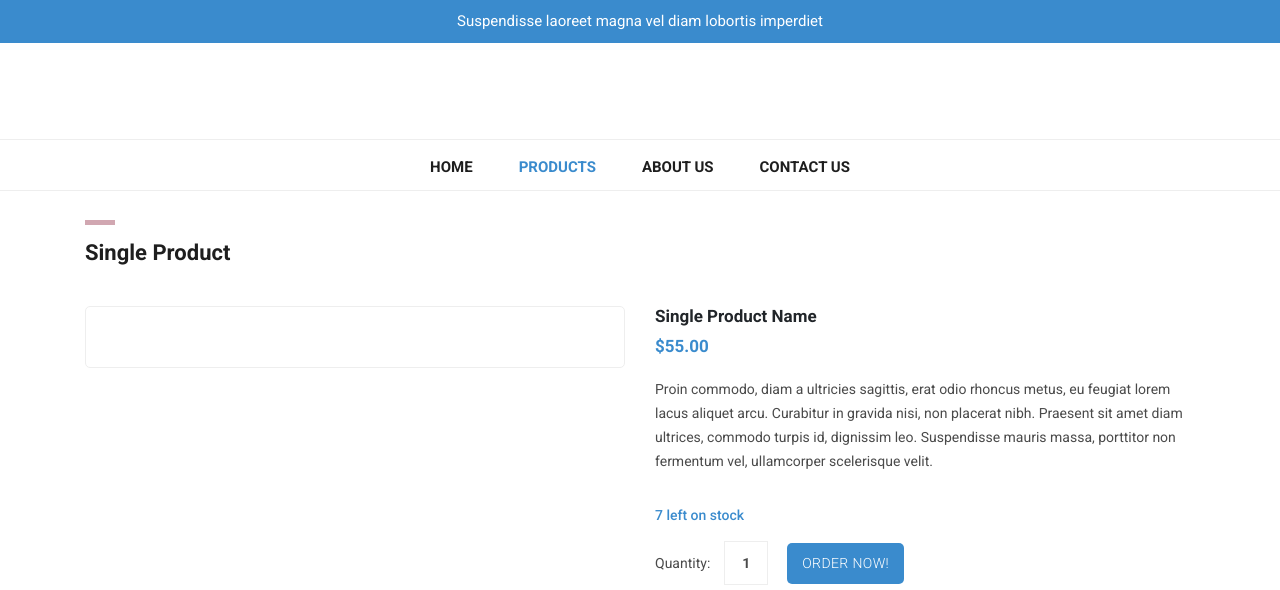
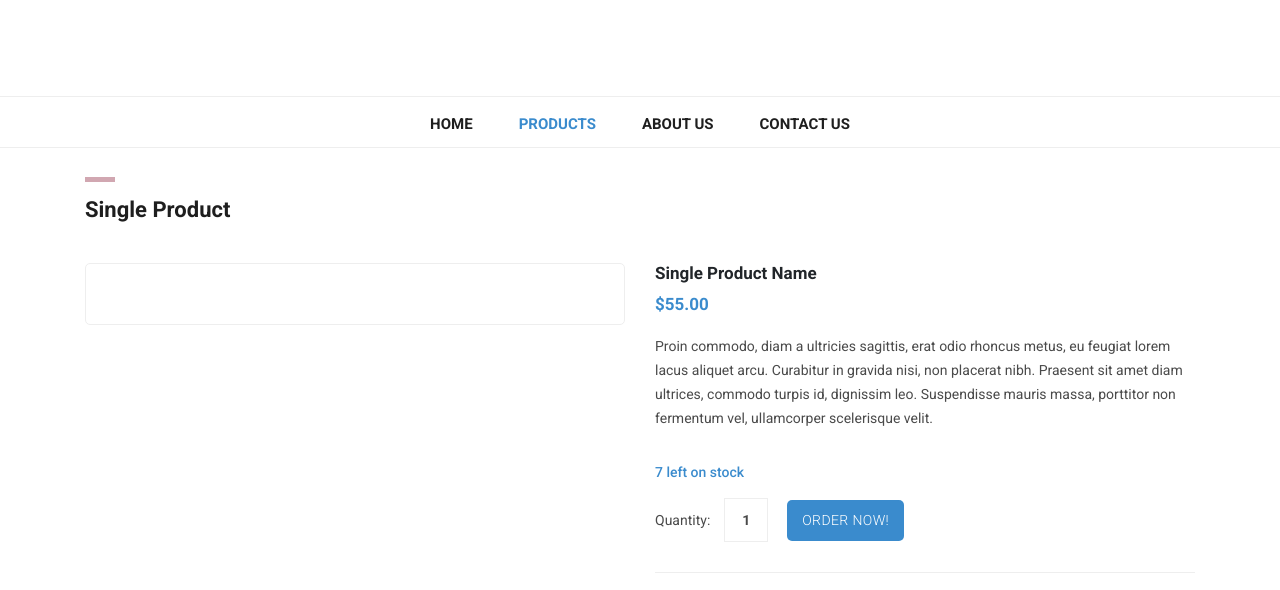
Before and after one commit to IshikaMahajan23/UnifiedPlatform, a plain HTML site: page single-product.html in a window 1280 px wide. Shown: the top 590 px of the page. Drawn offline with nearby package versions, Linux system fonts and the light colour scheme; files that its build step writes are made by us from their sources.

Commit message:
Update single-product.html

```diff
--- a/single-product.html
+++ b/single-product.html
@@ -22,16 +22,7 @@
 
   <body>
 
-    <!-- Pre Header -->
-    <div id="pre-header">
-      <div class="container">
-        <div class="row">
-          <div class="col-md-12">
-            <span>Suspendisse laoreet magna vel diam lobortis imperdiet</span>
-          </div>
-        </div>
-      </div>
-    </div>
+
 
     <!-- Navigation -->
     <nav class="navbar navbar-expand-lg navbar-dark bg-dark static-top">
```
